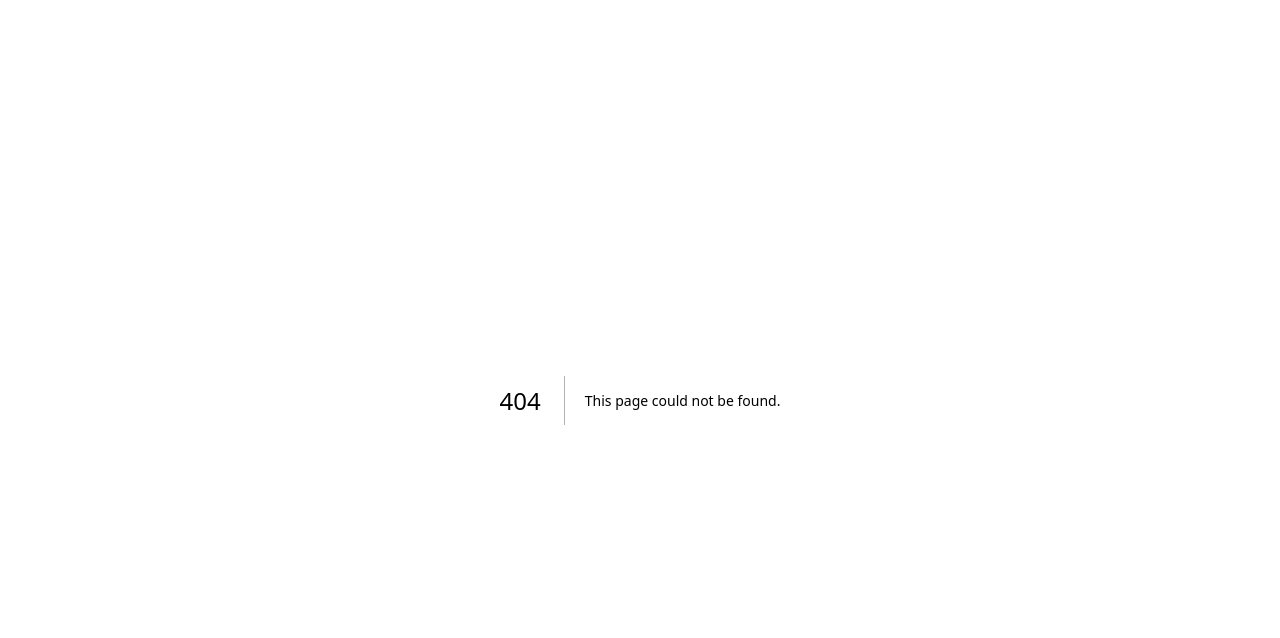
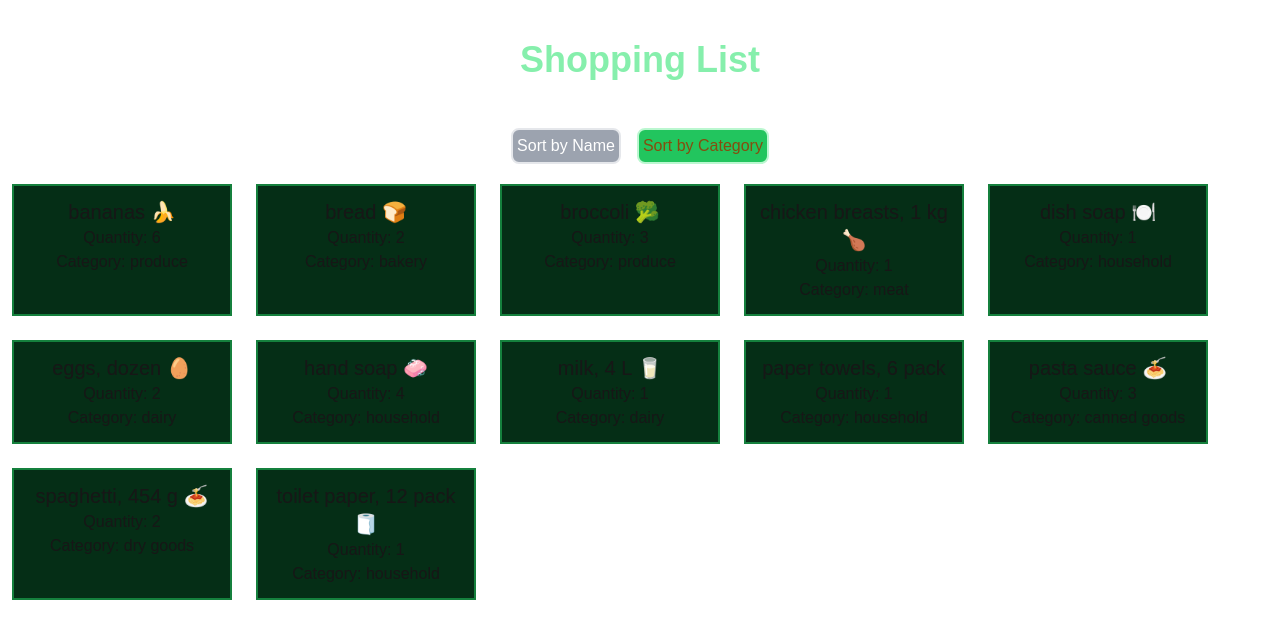
Before and after one commit to matfren/cprg306-assignments, a Next.js app: page /week-6 in a window 1280 px wide. Before the commit this address had no page. Shown: the top 638 px of the page. Built offline with nearby package versions, Linux system fonts and the light colour scheme.

Commit message:
Week 6 Assignment Completion
Week 6 assignment completed.

```diff
--- a/app/page.js
+++ b/app/page.js
@@ -12,6 +12,7 @@ export default function Home () {
         <li className={linkStyling}><Link href="/week-3" >Week 3 Assignment</Link></li>
         <li className={linkStyling}><Link href="/week-4" >Week 4 Assignment</Link></li>
         <li className={linkStyling}><Link href="/week-5" >Week 5 Assignment</Link></li>
+        <li className={linkStyling}><Link href="/week-6" >Week 6 Assignment</Link></li>
       </ul>
     </main>
   );
--- /dev/null
+++ b/app/week-6/item-list.js
@@ -0,0 +1,72 @@
+"use client"
+
+import Items from "./item";
+import { useState } from "react";
+import jsonItems from "./items.json";
+
+
+export default function ItemList() {
+
+  const [sortBy, setSortBy] = useState("name");
+
+  //Create an array with constructors from the JSON file.
+  let shoppingItems = jsonItems.map((element) => ({...element,
+    name: new String(element.name),
+    quantity: new String(element.quantity),
+    category: new String(element.category),
+  }));
+
+
+  //Compares each element in the array to the next using the localeCompare() method.
+  //This method is similar to compareTo() in Java as they both compare the first element to the next lexicographically returning -1, 1 or 0.
+  if (sortBy == "name") {
+    shoppingItems = shoppingItems.sort((a, b) => a.name.localeCompare(b.name));
+  }
+  else if (sortBy == "category") {
+    shoppingItems = shoppingItems.sort((a, b) => a.category.localeCompare(b.category));
+  }
+
+
+  //Styles for the button when enabled and disabled.
+  let buttonStyle = "m-2 p-1 bg-green-500 hover:bg-green-300 active:bg-green-100 text-yellow-800 border-solid border-2 border-green-200 rounded-lg";
+  let nameSortButton = buttonStyle;
+  let categorySortButton = buttonStyle;
+  let disabledButton = "m-2 p-1 bg-gray-400 text-white border-solid border-2 border-gray-200 rounded-lg";
+
+  //When the array is sorted by name grey out the nameSortButton and vice versa for the categorySortButton.
+  if (sortBy == "name") {
+    nameSortButton = disabledButton;
+  }
+  else if (sortBy == "category") {
+    categorySortButton = disabledButton;
+  }
+
+  //Check the array output in the console.
+  //jsonItems.forEach(object => {console.log(object.name + "  " + object.quantity + "  " + object.category)});
+
+
+  return (
+    <div>
+      <div>
+        <button className={nameSortButton}
+          onClick={() => setSortBy("name")}
+          >Sort by Name
+        </button>
+        <button className={categorySortButton}
+          onClick={() => setSortBy("category")}
+          >Sort by Category
+        </button>
+      </div>
+      <div  className="flex flex-row flex-wrap">
+        {/* Map all elements to a new array */}
+        {shoppingItems.map((element) => (
+          <Items
+            name={element.name}
+            quantity={element.quantity}
+            category={element.category}
+          />
+        ))}
+      </div>
+    </div>
+  );
+}
--- /dev/null
+++ b/app/week-6/item.js
@@ -0,0 +1,10 @@
+export default function Items({name, quantity, category}) {
+    return (
+        <div className="m-3 p-3 border-solid border-2 border-green-700 bg-green-950">
+            <p className="text-center text-xl w-48">{name}</p>
+            <p>Quantity: {quantity}</p>
+            <p>Category: {category}</p>
+        </div>
+    );
+
+}
--- /dev/null
+++ b/app/week-6/items.json
@@ -0,0 +1,74 @@
+[
+    {
+      "id": "1h2GJKH12gkHG31h1H",
+      "name": "milk, 4 L 🥛",
+      "quantity": 1,
+      "category": "dairy"
+    },
+    {
+      "id": "2KJH3k2j3H1k2J3K1H",
+      "name": "bread 🍞",
+      "quantity": 2,
+      "category": "bakery"
+    },
+    {
+      "id": "3h2KJH3k2j3H1k2J3",
+      "name": "eggs, dozen 🥚",
+      "quantity": 2,
+      "category": "dairy"
+    },
+    {
+      "id": "4k2J3K1H2GJKH12gk",
+      "name": "bananas 🍌",
+      "quantity": 6,
+      "category": "produce"
+    },
+    {
+      "id": "5H1h1H2KJH3k2j3H",
+      "name": "broccoli 🥦",
+      "quantity": 3,
+      "category": "produce"
+    },
+    {
+      "id": "6H1k2J3K1H2GJKH1",
+      "name": "chicken breasts, 1 kg 🍗",
+      "quantity": 1,
+      "category": "meat"
+    },
+    {
+      "id": "7gkHG31h1H2KJH3k",
+      "name": "pasta sauce 🍝",
+      "quantity": 3,
+      "category": "canned goods"
+    },
+    {
+      "id": "8j3H1k2J3K1H2GJK",
+      "name": "spaghetti, 454 g 🍝",
+      "quantity": 2,
+      "category": "dry goods"
+    },
+    {
+      "id": "9H12gkHG31h1H2KJ",
+      "name": "toilet paper, 12 pack 🧻",
+      "quantity": 1,
+      "category": "household"
+    },
+    {
+      "id": "10H3k2j3H1k2J3K1",
+      "name": "paper towels, 6 pack",
+      "quantity": 1,
+      "category": "household"
+    },
+    {
+      "id": "11k2J3K1H2GJKH12",
+      "name": "dish soap 🍽️",
+      "quantity": 1,
+      "category": "household"
+    },
+    {
+      "id": "12GJKH12gkHG31h1",
+      "name": "hand soap 🧼",
+      "quantity": 4,
+      "category": "household"
+    }
+  ]
--- /dev/null
+++ b/app/week-6/page.js
@@ -0,0 +1,10 @@
+import ItemList from "./item-list";
+
+export default function Page() {
+    return (
+        <main className="text-center">
+            <h1 className="text-green-300 text-4xl font-bold my-10">Shopping List</h1>
+            <ItemList />
+        </main>
+    );
+}
```
